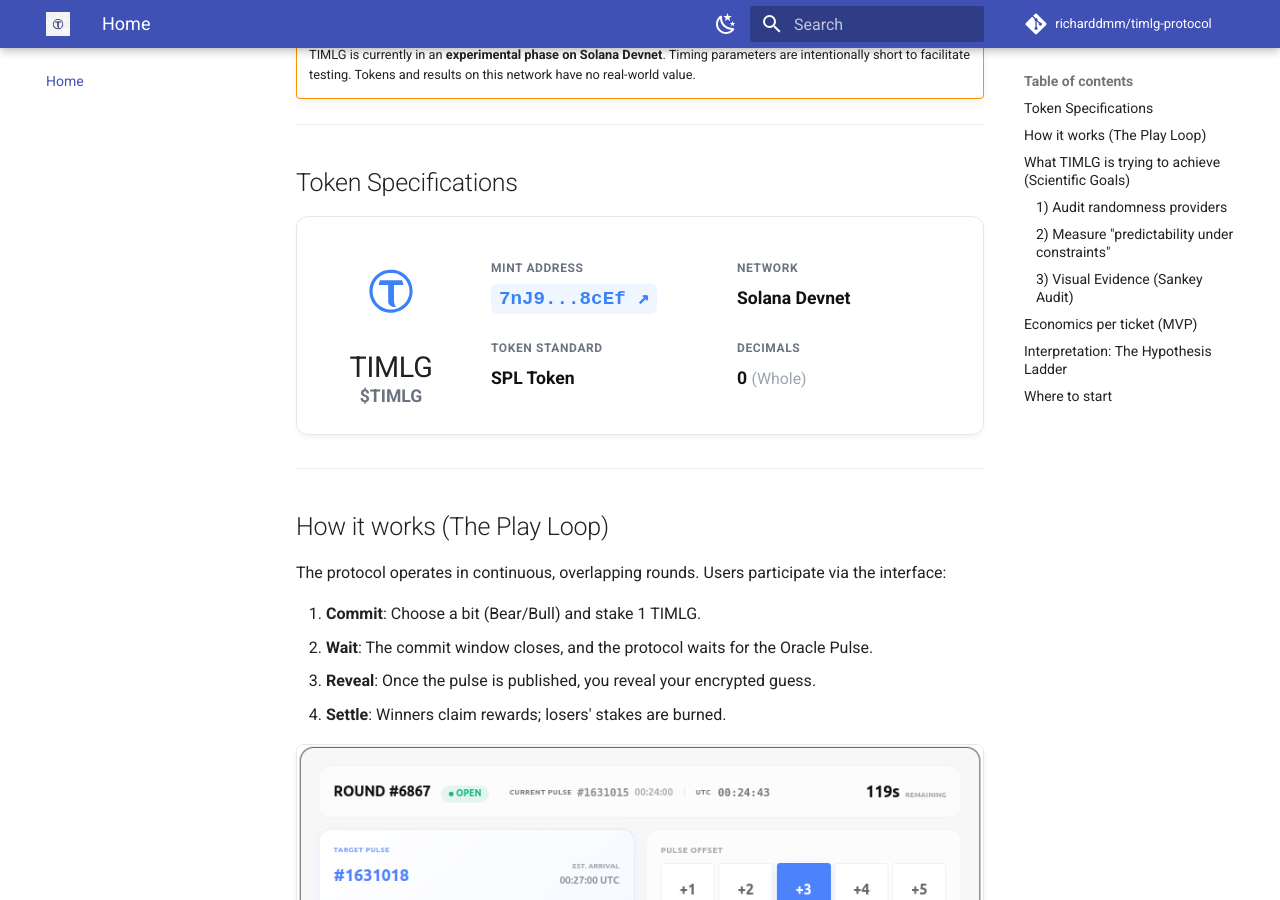
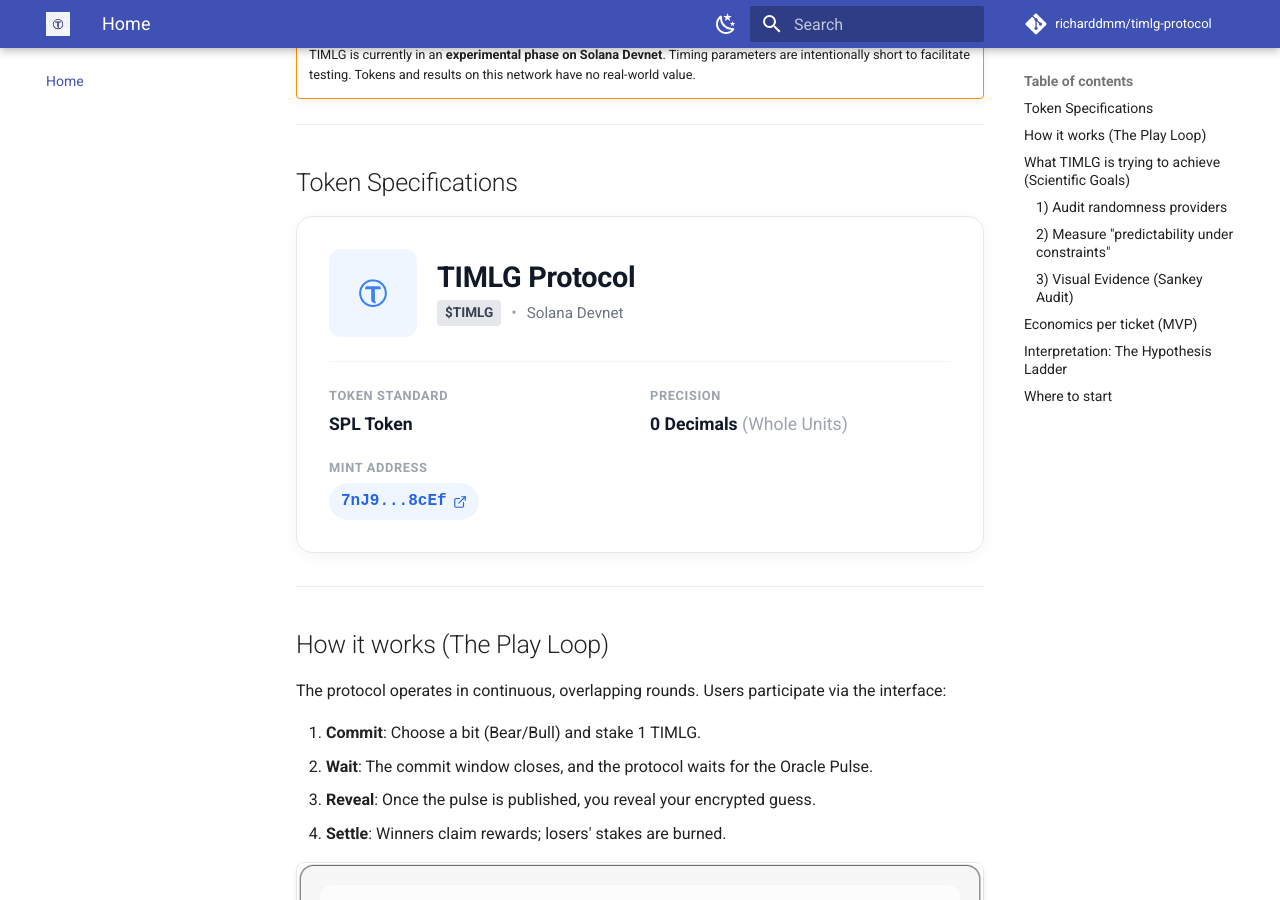
Before and after one commit to TIMLG-Protocol/timlg-protocol, an MkDocs documentation site: the page built from docs/index.md, in a window 1280 px wide and 900 px high, scrolled down 449 px. Built offline with MkDocs 1.6.1 and Material for MkDocs 9.7.7, drawn with Linux system fonts in a browser that asks for light colours; comment, search, counter and statistics services are not loaded.

Commit message:
Polish Asset Card: Friendly UI, fixed button wrapping, soft typography

```diff
--- a/docs/index.md
+++ b/docs/index.md
@@ -13,45 +13,48 @@ It runs slot-bounded **commit–reveal rounds** against a publicly verifiable **
 
 ## Token Specifications
 
-<div style="background: #ffffff; border: 1px solid #e5e7eb; padding: 24px; border-radius: 12px; box-shadow: 0 4px 6px -1px rgba(0,0,0,0.05); margin-bottom: 2em; display: flex; flex-wrap: wrap; gap: 30px; align-items: center;">
+<div style="background: #ffffff; border: 1px solid #e5e7eb; padding: 32px; border-radius: 16px; box-shadow: 0 4px 20px -5px rgba(0,0,0,0.08); margin-bottom: 2em; display: flex; flex-direction: column; gap: 24px;">
 
-  <!-- Left: Identity -->
-  <div style="text-align: center; min-width: 140px; flex-shrink: 0;">
-    <img src="assets/icon_vector_logo.svg" width="100" height="100" style="display: block; margin: 0 auto 12px;">
-    <h3 style="margin: 0; font-size: 1.8em; line-height: 1;">TIMLG</h3>
-    <span style="color: #6b7280; font-weight: 600; font-size: 1.1em;">$TIMLG</span>
+  <!-- Header: Identity & Network -->
+  <div style="display: flex; align-items: center; gap: 20px; flex-wrap: wrap;">
+    <div style="background: #eff6ff; padding: 12px; border-radius: 12px;">
+      <img src="assets/icon_vector_logo.svg" width="64" height="64" style="display: block;">
+    </div>
+
+    <div style="flex-grow: 1;">
+      <h3 style="margin: 0; font-size: 1.8em; line-height: 1.2; color: #111827; font-weight: 800;">TIMLG Protocol</h3>
+      <div style="display: flex; gap: 10px; align-items: center; margin-top: 6px;">
+        <span style="background: #e5e7eb; color: #374151; padding: 2px 8px; border-radius: 4px; font-size: 0.85em; font-weight: 600;">$TIMLG</span>
+        <span style="color: #9ca3af;">•</span>
+        <span style="color: #6b7280; font-size: 0.95em;">Solana Devnet</span>
+      </div>
+    </div>
   </div>
 
-  <!-- Divider (Visual separation) -->
-  <div style="width: 1px; background: #e5e7eb; align-self: stretch; display: none;"></div>
+  <div style="height: 1px; background: #f3f4f6; width: 100%;"></div>
 
-  <!-- Right: Specs Grid -->
-  <div style="flex-grow: 1; display: grid; grid-template-columns: repeat(auto-fit, minmax(160px, 1fr)); gap: 24px;">
+  <!-- Specs Grid -->
+  <div style="display: grid; grid-template-columns: repeat(auto-fit, minmax(200px, 1fr)); gap: 20px;">
 
-    <!-- Spec Item: Contract -->
+    <!-- Token Type -->
     <div>
-      <div style="font-size: 0.75em; color: #6b7280; text-transform: uppercase; letter-spacing: 0.05em; margin-bottom: 6px; font-weight: 600;">Mint Address</div>
-      <a href="https://explorer.solana.com/address/7nJ9vaCpjo3zDY1fzZv1KicjoZ6yPpzHFcKq3HDh8cEf/attributes?cluster=devnet" target="_blank" style="font-family: monospace; font-size: 1.2em; color: #3b82f6; text-decoration: none; font-weight: 700; background: #eff6ff; padding: 4px 8px; border-radius: 6px;">
-        7nJ9...8cEf ↗
-      </a>
+      <div style="font-size: 0.8em; color: #9ca3af; font-weight: 700; letter-spacing: 0.05em; margin-bottom: 4px;">TOKEN STANDARD</div>
+      <div style="color: #111827; font-weight: 600; font-size: 1.1em;">SPL Token</div>
     </div>
 
-    <!-- Spec Item: Network -->
+    <!-- Precision -->
     <div>
-      <div style="font-size: 0.75em; color: #6b7280; text-transform: uppercase; letter-spacing: 0.05em; margin-bottom: 6px; font-weight: 600;">Network</div>
-      <div style="font-weight: 600; font-size: 1.1em; color: #111;">Solana Devnet</div>
+      <div style="font-size: 0.8em; color: #9ca3af; font-weight: 700; letter-spacing: 0.05em; margin-bottom: 4px;">PRECISION</div>
+      <div style="color: #111827; font-weight: 600; font-size: 1.1em;">0 Decimals <span style="font-weight: 400; color: #9ca3af;">(Whole Units)</span></div>
     </div>
 
-    <!-- Spec Item: Type -->
+    <!-- Contract -->
     <div>
-      <div style="font-size: 0.75em; color: #6b7280; text-transform: uppercase; letter-spacing: 0.05em; margin-bottom: 6px; font-weight: 600;">Token Standard</div>
-      <div style="font-weight: 600; font-size: 1.1em; color: #111;">SPL Token</div>
-    </div>
-
-    <!-- Spec Item: Decimals -->
-    <div>
-      <div style="font-size: 0.75em; color: #6b7280; text-transform: uppercase; letter-spacing: 0.05em; margin-bottom: 6px; font-weight: 600;">Decimals</div>
-      <div style="font-weight: 600; font-size: 1.1em; color: #111;">0 <span style="font-weight: 400; color: #9ca3af; font-size: 0.9em;">(Whole)</span></div>
+      <div style="font-size: 0.8em; color: #9ca3af; font-weight: 700; letter-spacing: 0.05em; margin-bottom: 4px;">MINT ADDRESS</div>
+      <a href="https://explorer.solana.com/address/7nJ9vaCpjo3zDY1fzZv1KicjoZ6yPpzHFcKq3HDh8cEf/attributes?cluster=devnet" target="_blank" style="display: inline-flex; align-items: center; gap: 6px; background: #eff6ff; color: #2563eb; padding: 6px 12px; border-radius: 99px; font-family: monospace; font-weight: 700; text-decoration: none; font-size: 1em; white-space: nowrap;">
+        <span>7nJ9...8cEf</span>
+        <svg viewBox="0 0 24 24" width="14" height="14" fill="none" stroke="currentColor" stroke-width="2" stroke-linecap="round" stroke-linejoin="round"><path d="M18 13v6a2 2 0 0 1-2 2H5a2 2 0 0 1-2-2V8a2 2 0 0 1 2-2h6"></path><polyline points="15 3 21 3 21 9"></polyline><line x1="10" y1="14" x2="21" y2="3"></line></svg>
+      </a>
     </div>
 
   </div>
```
